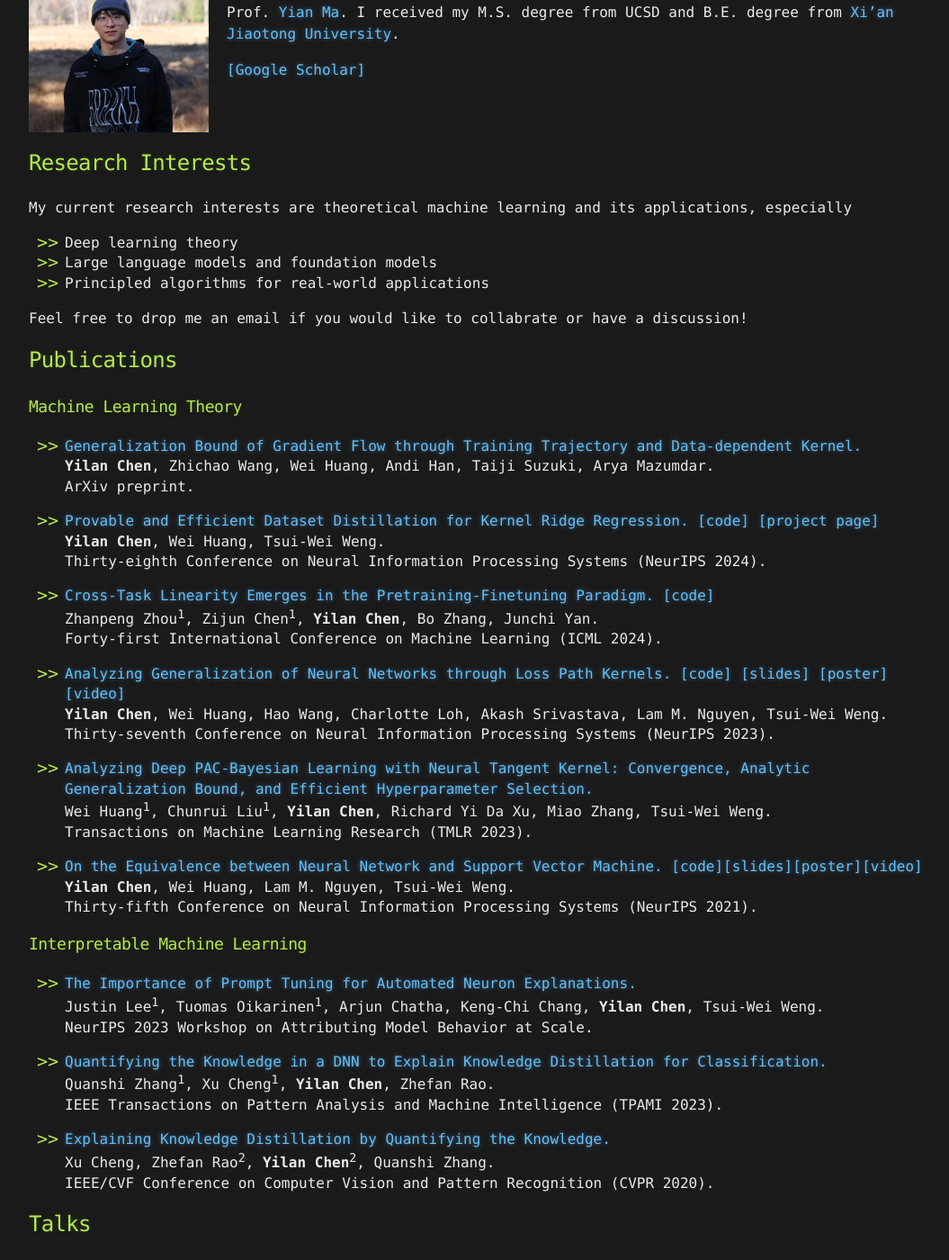
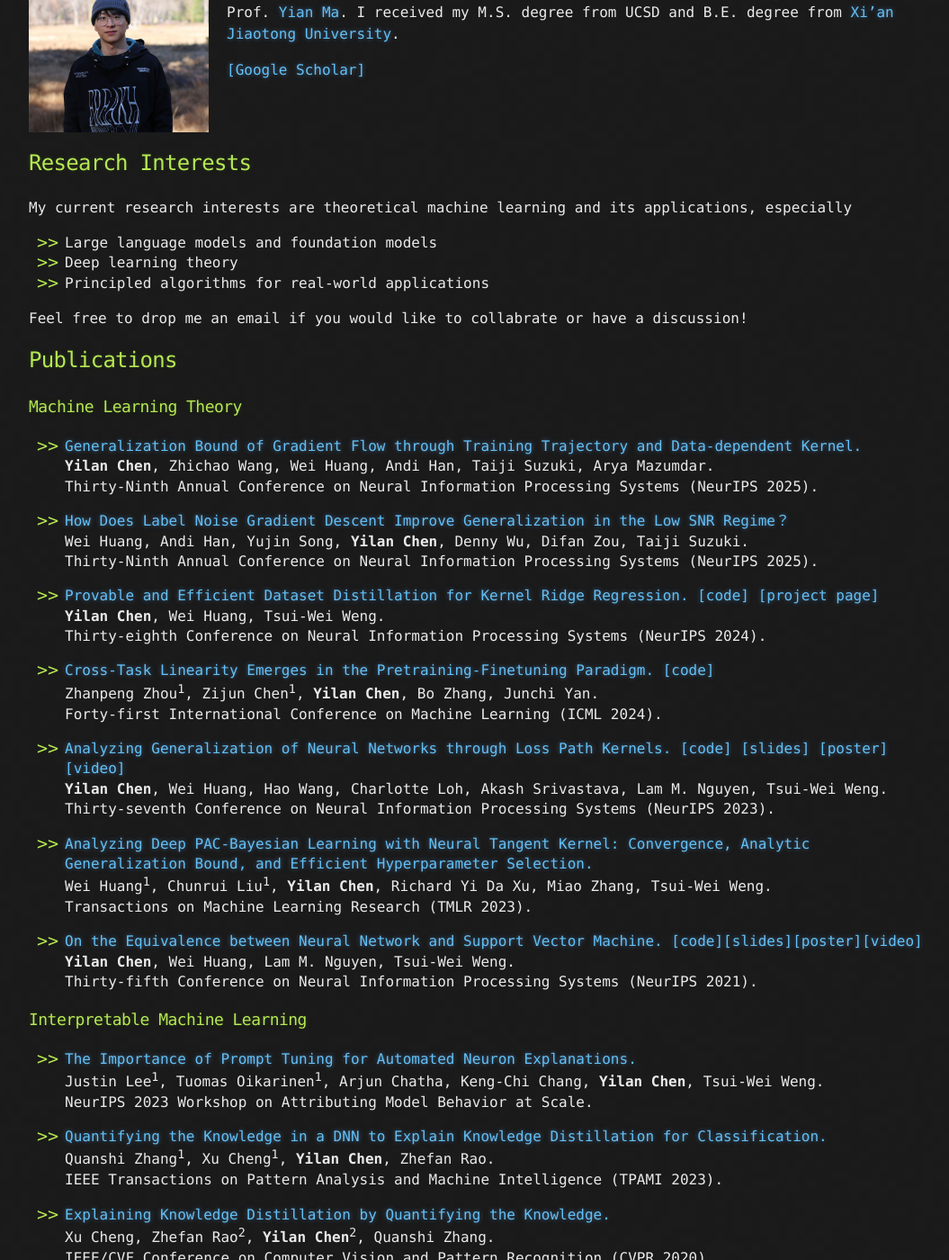
Before and after one commit to yilanchen6/yilanchen6.github.io, a Jekyll site: the page built from index.md, in a window 1280 px wide and 1400 px high, scrolled down 275 px. Shown: the whole window at 90% size, without its empty margins (108-1163 px from the left). Built offline with Jekyll 4.4.1, drawn with Linux system fonts in a browser that asks for light colours; some of the changed text lies outside the part shown.

Commit message:
Update index.md

```diff
--- a/index.md
+++ b/index.md
@@ -43,8 +43,8 @@ I received my M.S. degree from UCSD and B.E. degree from [Xi'an Jiaotong Univers
 <!-- My research aims to bridge the gap between theory and applications of machine learning by establishing theoretical foundations for modern deep learning models and developing principled algorithms for real-world applications. -->
 
 My current research interests are theoretical machine learning and its applications, especially
+- Large language models and foundation models
 - Deep learning theory
-- Large language models and foundation models
 - Principled algorithms for real-world applications
 
 Feel free to drop me an email if you would like to collabrate or have a discussion!
@@ -58,8 +58,11 @@ Feel free to drop me an email if you would like to collabrate or have a discussi
 ### Machine Learning Theory
 - [Generalization Bound of Gradient Flow through Training Trajectory and Data-dependent Kernel.](https://arxiv.org/pdf/2506.11357)<br>
 **Yilan Chen**, Zhichao Wang, Wei Huang, Andi Han, Taiji Suzuki, Arya Mazumdar.<br>
-ArXiv preprint.
+Thirty-Ninth Annual Conference on Neural Information Processing Systems (NeurIPS 2025).
 
+- [How Does Label Noise Gradient Descent Improve Generalization in the Low SNR Regime？]()<br>
+Wei Huang, Andi Han, Yujin Song, **Yilan Chen**, Denny Wu, Difan Zou, Taiji Suzuki.<br>
+Thirty-Ninth Annual Conference on Neural Information Processing Systems (NeurIPS 2025).
 
 - [Provable and Efficient Dataset Distillation for Kernel Ridge Regression.](https://openreview.net/pdf?id=WI2VpcBdnd) [[code]](https://github.com/Trustworthy-ML-Lab/provable-efficient-dataset-distill-KRR) [[project page]](https://lilywenglab.github.io/provable-efficient-dataset-distill-KRR/)<br>
 **Yilan Chen**, Wei Huang, Tsui-Wei Weng.<br>
@@ -102,6 +105,28 @@ IEEE/CVF Conference on Computer Vision and Pattern Recognition (CVPR 2020).
 
 
 
+
+## Experience
+Google Research, New York, USA.<br>
+- Student researcher, Jun. - Sep. 2025
+- Improving LLM RL Post-training with Knowledge Distillation
+
+RIKEN AIP, Tokyo, Japan.<br>
+- Research intern, Jun. - Sep. 2024
+- Theory of neural networks and language models.
+
+<!-- ## Notes
+- [A Note about NTK Derivation](/files/ntk_derivation.pdf)
+- [Some Derivations and Proofs about Linearized Networks](/files/linearized_network.pdf) -->
+
+
+<!-- **<font size='5'>Projects</font>**
+* [Prototype Selection for Nearest Neighbor](/files/Prototype_Selection.pdf)
+* [Coordinate Descent](/files/coord_desc.pdf) -->
+
+
+
+
 ## Talks
 Generalization Bound of Gradient Flow through Training Trajectory and Data-dependent Kernel
 - Mar 2025 - [EnCORE Institute Workshop on Theoretical Perspectives on LLMs](https://sites.google.com/ucsd.edu/encore-llm/)
@@ -113,20 +138,6 @@ Analyzing Neural Networks through Equivalent Kernels [[slides]](/files/LPK_SOCAM
 Analyzing Generalization of Neural Networks through Loss Path Kernels [[slides]](/files/LPK.pdf)
 - Jan 2024 - ByteDance
 - Nov 2023 - AI TIME
-
-
-
-
-
-<!-- ## Notes
-- [A Note about NTK Derivation](/files/ntk_derivation.pdf)
-- [Some Derivations and Proofs about Linearized Networks](/files/linearized_network.pdf) -->
-
-
-<!-- **<font size='5'>Projects</font>**
-* [Prototype Selection for Nearest Neighbor](/files/Prototype_Selection.pdf)
-* [Coordinate Descent](/files/coord_desc.pdf) -->
-
 
 
 
```
